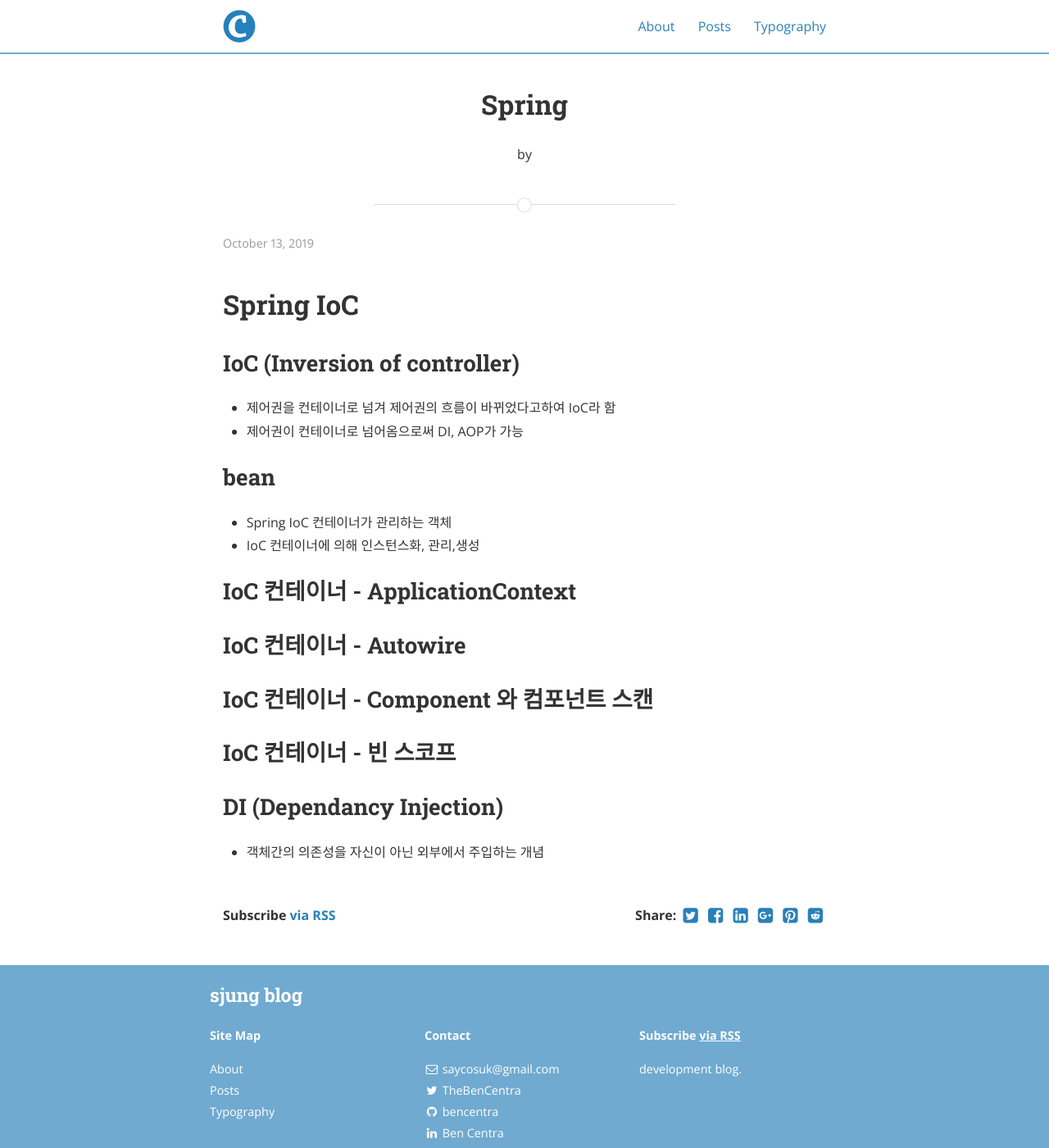
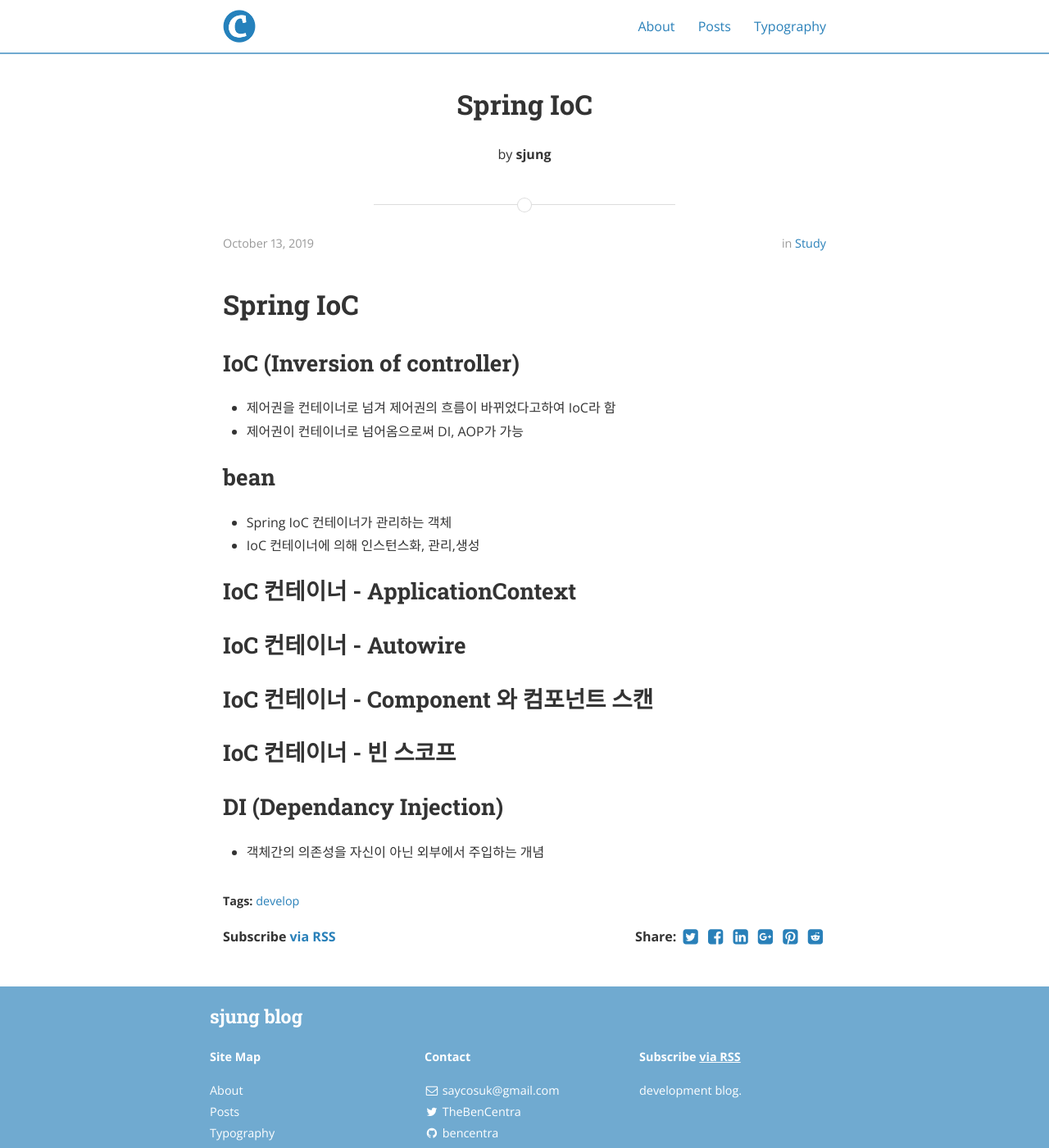
Before and after one commit to sayco5842/sayco5842.github.io, a Jekyll site: the page built from _posts/2019-10-13-spring.markdown, in a window 1280 px wide and 1400 px high. Shown: the whole window at 82% size. Built offline with Jekyll 4.4.1, drawn with Linux system fonts in a browser that asks for light colours; nearby versions of some CDN libraries; our own code applies the rules of GitHub Pages for plain Markdown files.

Commit message:
Update 2019-10-13-spring.markdown

```diff
--- a/_posts/2019-10-13-spring.markdown
+++ b/_posts/2019-10-13-spring.markdown
@@ -1,3 +1,13 @@
+---
+layout: post
+title:  "Spring IoC"
+date:   2019-10-13 10:00:00
+author: sjung
+categories: study
+tags: develop
+---
+
+
 # Spring IoC
 
 ## IoC (Inversion of controller)
```
